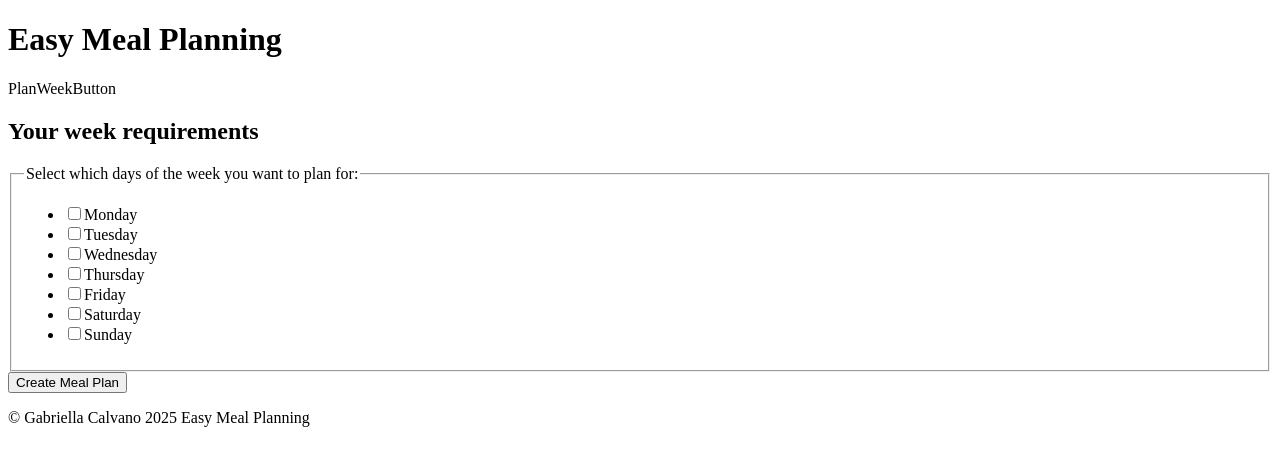
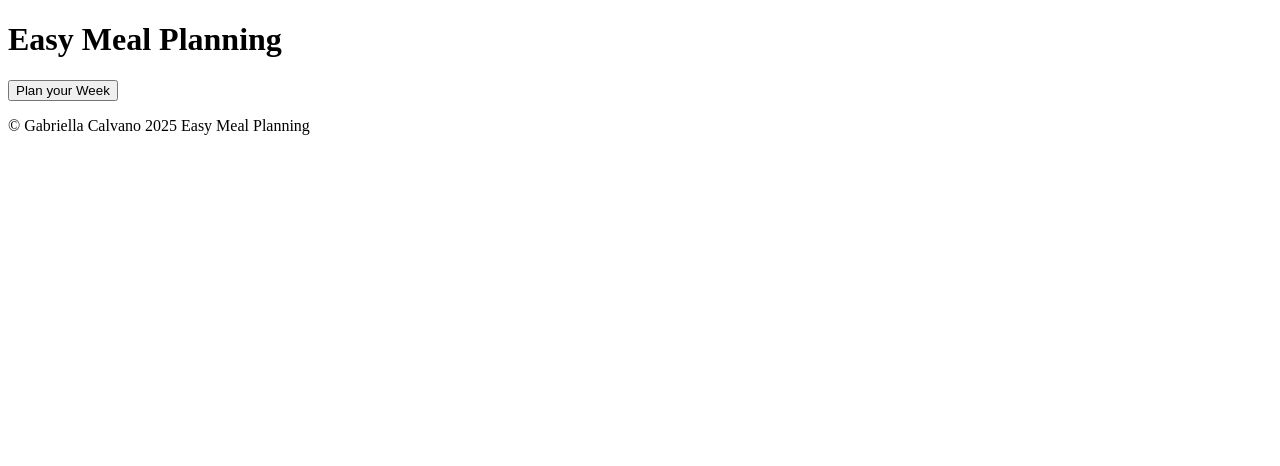
Before and after one commit to Nymesia47/meal-planner-generator, a React (Vite) app: page / in a window 1280 px wide. Shown: the top 466 px of the page. Built offline with nearby package versions, Linux system fonts and the light colour scheme.

Commit message:
Toggle display funcionality of forms completed

```diff
--- a/src/components/layoutComponents/ActionsPanel.jsx
+++ b/src/components/layoutComponents/ActionsPanel.jsx
@@ -1,14 +1,10 @@
 import PlanWeekButton from "../parts/PlanWeekButton";
-import PlanWeekForm from "../parts/PlanWeekForm";
 import PropTypes from "prop-types";
 
-function ActionsPanel({planningData, setPlanningData, createMealPlan}) {
+function ActionsPanel({handleClickForm}) {
   return (
     <section>
-      <PlanWeekButton />
-      <PlanWeekForm planningData={planningData}
-      setPlanningData={setPlanningData}
-      createMealPlan={createMealPlan}/>
+      <PlanWeekButton handleClickForm={handleClickForm}/>
     </section>
   )
 }
@@ -16,7 +12,5 @@ function ActionsPanel({planningData, setPlanningData, createMealPlan}) {
 export default ActionsPanel;
 
 ActionsPanel.propTypes = {
-  planningData: PropTypes.object.isRequired,
-  setPlanningData: PropTypes.func.isRequired,
-  createMealPlan: PropTypes.func.isRequired
+  handleClickForm: PropTypes.func.isRequired
 }
--- a/src/components/pages/LandingPage.jsx
+++ b/src/components/pages/LandingPage.jsx
@@ -3,6 +3,8 @@ import Footer from "../layoutComponents/Footer";
 import ActionsPanel from "../layoutComponents/ActionsPanel";
 import ResultsSection from "../layoutComponents/ResultSection";
 import { useState } from "react";
+import PlanWeekForm from "../parts/PlanWeekForm";
+import AddMealForm from "../parts/AddMealForm";
 
 function LandingPage() {
 
@@ -44,15 +46,24 @@ function LandingPage() {
     setMealPlan(mealsForWeek);
   }
 
+  //On button click display respective form
+  const [activeForm, setActiveForm] = useState(null);
+
+  const handleClickForm = (formType) => {
+    setActiveForm((prevForm) => (prevForm === formType ? null : formType));
+  }
+
+
 
   return (
     <div>
       <Header />
       <main>
-        <ActionsPanel planningData={planningData}
+        <ActionsPanel handleClickForm={handleClickForm}/>
+        {activeForm === "addMeal" && <AddMealForm />}
+        {activeForm === "planWeek" && <PlanWeekForm planningData={planningData}
         setPlanningData={setPlanningData}
-        createMealPlan={createMealPlan}
-        />
+        createMealPlan={createMealPlan}/>}
         <ResultsSection planningData={planningData} mealPlan={mealPlan}/>
       </main>
       <Footer />
--- a/src/components/parts/PlanWeekButton.jsx
+++ b/src/components/parts/PlanWeekButton.jsx
@@ -1,8 +1,14 @@
+import PropTypes from "prop-types";
 
-function PlanWeekButton() {
+function PlanWeekButton({handleClickForm}) {
+
   return (
-    <div>PlanWeekButton</div>
+    <button onClick={() => handleClickForm("planWeek")}>Plan your Week</button>
   )
 }
 
-export default PlanWeekButton
+export default PlanWeekButton;
+
+PlanWeekButton.propTypes = {
+  handleClickForm: PropTypes.func.isRequired
+}
```
